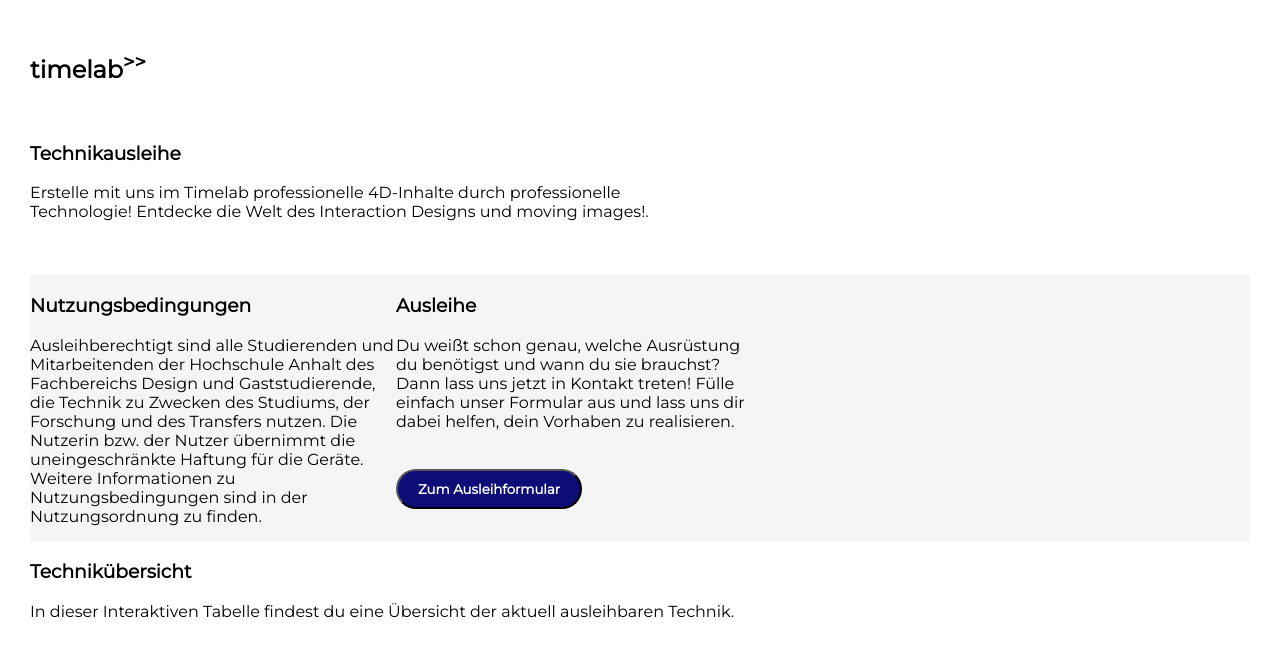
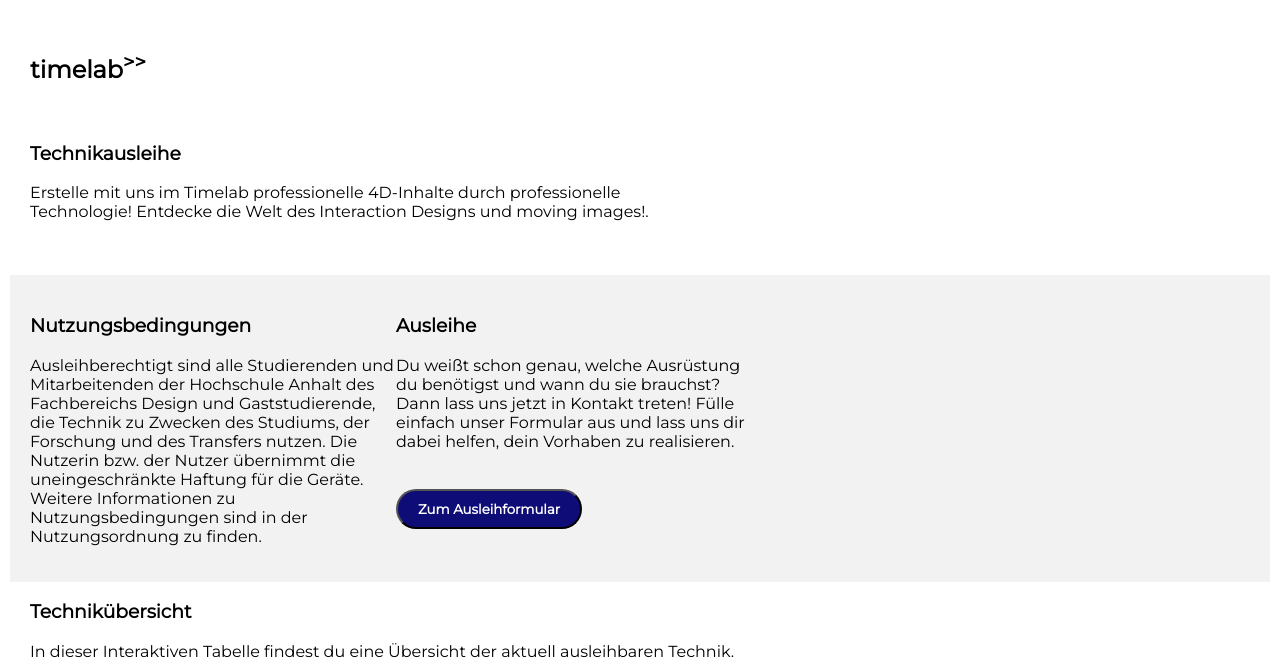
Before and after one commit to renseiw/timelab, a plain HTML site: page index.html in a window 1280 px wide. Shown: the top 672 px of the page. Drawn offline with Linux system fonts and the light colour scheme; a script that the page names is missing.

Commit message:
Update index.html

```diff
--- a/index.html
+++ b/index.html
@@ -131,6 +131,14 @@
   }
 }
 
+        /* Grauer hintergrund für einen Textbereich */
+        .background-div {
+  background-color: #f2f2f2;
+  margin-left: -20px;
+  margin-right: -20px;
+  padding: 20px;
+  box-sizing: border-box;
+}
     </style>
 
 
@@ -151,7 +159,7 @@
 <br>
          </section>
 
- <div style="background-color: #f5f5f5;">
+<div class="background-div">
          <section style="width: 100%;">
 <div class="details">
   <div class="detail_text">
```
